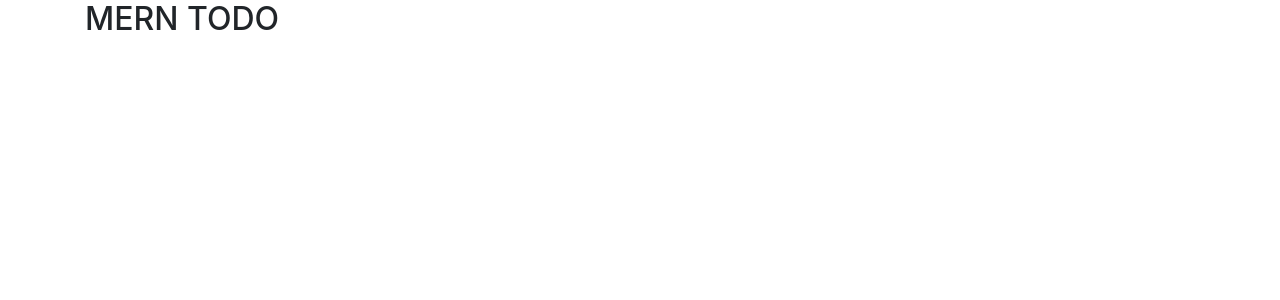
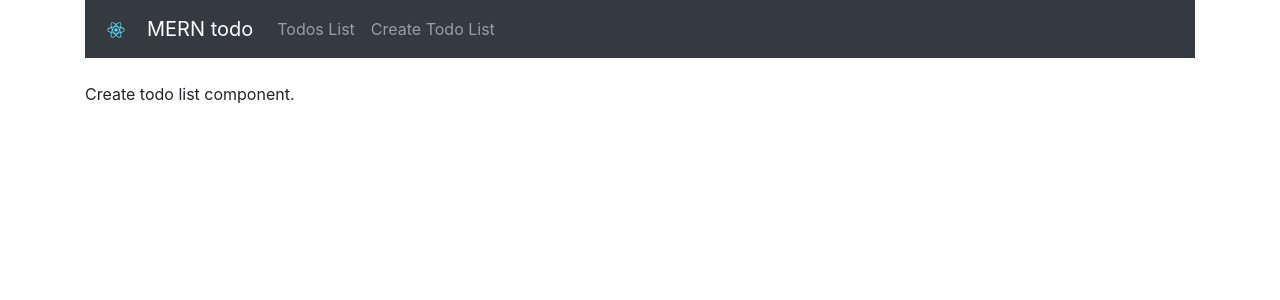
Before and after one commit to fishstack1142/mern-todo, a React (Create React App) app in the folder mern-todo-app/: page /create in a window 1280 px wide. Shown: the top 300 px of the page. Built offline with nearby package versions, Linux system fonts and the light colour scheme.

Commit message:
add other components

```diff
--- a/mern-todo-app/src/App.js
+++ b/mern-todo-app/src/App.js
@@ -6,6 +6,8 @@ import "bootstrap/dist/css/bootstrap.css";
 
 import { BrowserRouter as Router, Route, Link } from "react-router-dom";
 import TodosList from "./component/todos-list.component";
+import EditList from "./component/edit-list.component";
+import CreateList from "./component/create-list.component"
 
 
 class App extends Component {
@@ -14,36 +16,32 @@ class App extends Component {
     return(
       <Router>
         <div className="container">
-          <h2>MERN TODO</h2>
+          <nav className="navbar navbar-expand-lg navbar-dark bg-dark">
+            <a href="/" className="navbar-brand" target="_blank">
+              <img src={logo} width="30" height="30" />
+            </a>
+            <Link to="/" className="navbar-brand">MERN todo</Link>
+            <div className="collapse navbar-collapse">
+              <ul className="navbar-nav mr-auto">
+                <li className="navbar-item">
+                  <Link to="/" className="nav-link">Todos List</Link>
+                </li>
+                <li className="navbar-item">
+                  <Link to="/create" className="nav-link">Create Todo List</Link>
+                </li>
+              </ul>
+            </div>
+          </nav>
+          <br />
+          <Route path='/' exact component={TodosList} />
+          <Route path='/create/:id' component={EditList} />
+          <Route path='/create' component={CreateList} />
         </div>
-
-        <Route path='/' exact component={TodosList} />
-
 
       </Router>
     );
   }
 }
 
-// function App() {
-//   return (
-//     <div className="App">
-//       <header className="App-header">
-//         <img src={logo} className="App-logo" alt="logo" />
-//         <p>
-//           Edit <code>src/App.js</code> and save to reload.
-//         </p>
-//         <a
-//           className="App-link"
-//           href="https://reactjs.org"
-//           target="_blank"
-//           rel="noopener noreferrer"
-//         >
-//           Learn React
-//         </a>
-//       </header>
-//     </div>
-//   );
-// }
 
 export default App;
--- /dev/null
+++ b/mern-todo-app/src/component/create-list.component.js
@@ -0,0 +1,13 @@
+import React, { Component } from 'react';
+
+export default class CreateTodo extends Component {
+    render() {
+
+        return (
+
+        <div>
+            <p>Create todo list component.</p>
+        </div>
+        )
+    }
+}
--- /dev/null
+++ b/mern-todo-app/src/component/edit-list.component.js
@@ -0,0 +1,12 @@
+import React, { Component } from 'react';
+
+export default class EditTodo extends Component {
+
+    render() {
+        return (
+            <div>
+                <p>Edit the todo list component</p>
+            </div>
+        )
+    }
+}
```
Also changed, not shown: 1 other file (tests, documents, lock files or other folders).
